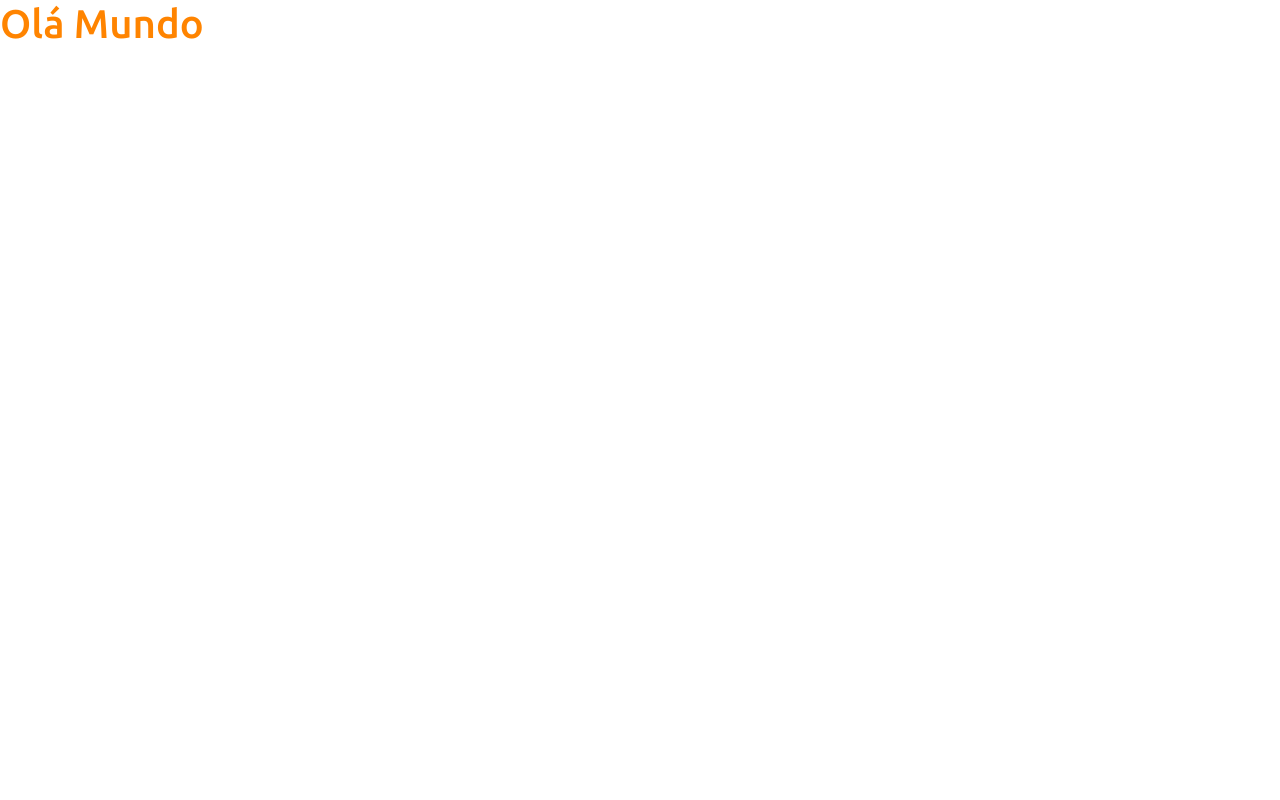
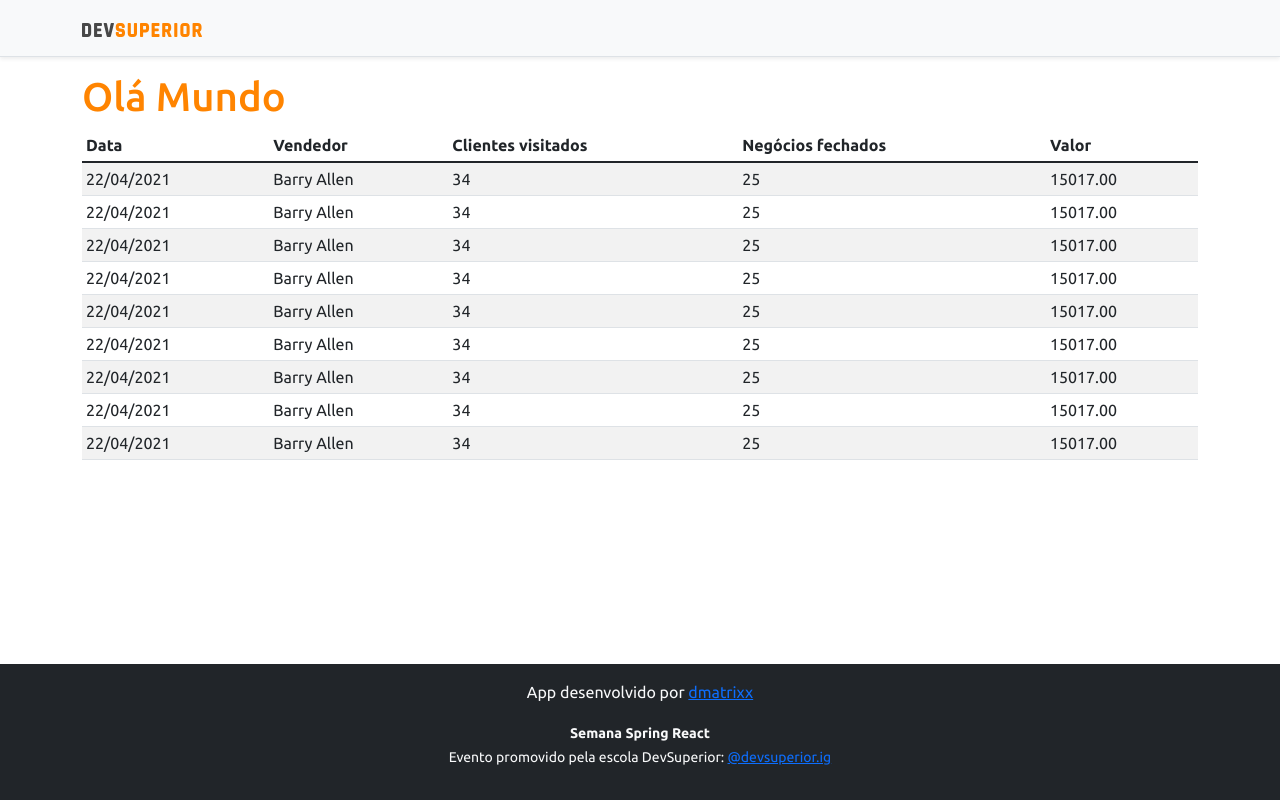
Before and after one commit to dmatrixxBR/projeto-sds3, a React (Create React App) app in the folder frontend/: page / in a window 1280 px wide. Built offline with nearby package versions, Linux system fonts and the light colour scheme.

Commit message:
Basic Static Components

```diff
--- a/frontend/src/App.tsx
+++ b/frontend/src/App.tsx
@@ -1,11 +1,19 @@
+import DataTable from "components/datatable";
+import Footer from "components/footer";
+import NavBar from "components/navbar";
 
 function App() {
   return (
-    <div>
-      <h1 className='text-primary'>
-      Olá Mundo
-      </h1>
-    </div>
+    <>
+      <NavBar />
+      <div className='container'>
+        <h1 className='text-primary'>
+          Olá Mundo
+        </h1>
+      <DataTable />
+      </div>
+      <Footer />
+    </>
   );
 }
 
--- /dev/null
+++ b/frontend/src/components/datatable/index.tsx
@@ -0,0 +1,78 @@
+const DataTable = () => {
+    return (
+
+        <div className="table-responsive">
+            <table className="table table-striped table-sm">
+                <thead>
+                    <tr>
+                        <th>Data</th>
+                        <th>Vendedor</th>
+                        <th>Clientes visitados</th>
+                        <th>Negócios fechados</th>
+                        <th>Valor</th>
+                    </tr>
+                </thead>
+                <tbody>
+                    <tr>
+                        <td>22/04/2021</td>
+                        <td>Barry Allen</td>
+                        <td>34</td>
+                        <td>25</td>
+                        <td>15017.00</td>
+                    </tr>
+                    <tr>
+                        <td>22/04/2021</td>
+                        <td>Barry Allen</td>
+                        <td>34</td>
+                        <td>25</td>
+                        <td>15017.00</td>
+                    </tr><tr>
+                        <td>22/04/2021</td>
+                        <td>Barry Allen</td>
+                        <td>34</td>
+                        <td>25</td>
+                        <td>15017.00</td>
+                    </tr><tr>
+                        <td>22/04/2021</td>
+                        <td>Barry Allen</td>
+                        <td>34</td>
+                        <td>25</td>
+                        <td>15017.00</td>
+                    </tr><tr>
+                        <td>22/04/2021</td>
+                        <td>Barry Allen</td>
+                        <td>34</td>
+                        <td>25</td>
+                        <td>15017.00</td>
+                    </tr><tr>
+                        <td>22/04/2021</td>
+                        <td>Barry Allen</td>
+                        <td>34</td>
+                        <td>25</td>
+                        <td>15017.00</td>
+                    </tr><tr>
+                        <td>22/04/2021</td>
+                        <td>Barry Allen</td>
+                        <td>34</td>
+                        <td>25</td>
+                        <td>15017.00</td>
+                    </tr><tr>
+                        <td>22/04/2021</td>
+                        <td>Barry Allen</td>
+                        <td>34</td>
+                        <td>25</td>
+                        <td>15017.00</td>
+                    </tr><tr>
+                        <td>22/04/2021</td>
+                        <td>Barry Allen</td>
+                        <td>34</td>
+                        <td>25</td>
+                        <td>15017.00</td>
+                    </tr>
+                </tbody>
+            </table>
+        </div>
+    );
+}
+
+export default DataTable;
--- /dev/null
+++ b/frontend/src/components/footer/index.tsx
@@ -0,0 +1,15 @@
+const Footer = () => {
+    return (
+
+        <footer className="footer mt-auto py-3 bg-dark">
+        <div className="container">
+          <p className="text-light">App desenvolvido por <a href="https://github.com/dmatrixxBR" target="_blank" rel="noreferrer">dmatrixx</a></p>
+          <p className="text-light"><small><strong>Semana Spring React</strong><br/>
+            Evento promovido pela escola DevSuperior: <a href="https://instagram.com/devsuperior.ig" target="_blank" rel="noreferrer">@devsuperior.ig</a></small></p>
+        </div>
+      </footer>
+
+    );
+}
+
+export default Footer;
--- /dev/null
+++ b/frontend/src/components/navbar/index.tsx
@@ -0,0 +1,17 @@
+import ImgDsDark from '../../assets/img/ds-dark.svg';
+
+const NavBar = () => {
+    return (
+
+        <div className="d-flex flex-column flex-md-row align-items-center p-3 px-md-4 mb-3 bg-light border-bottom shadow-sm">
+            <div className="container">
+                <nav className="my-2 my-md-0 mr-md-3">
+                    <img src={ImgDsDark} alt="DevSuperior" width="120" />
+                </nav>
+            </div>
+        </div>
+
+    );
+}
+
+export default NavBar;
```
Also changed, not shown: frontend/src/assets/img/ds-dark.svg (added).
